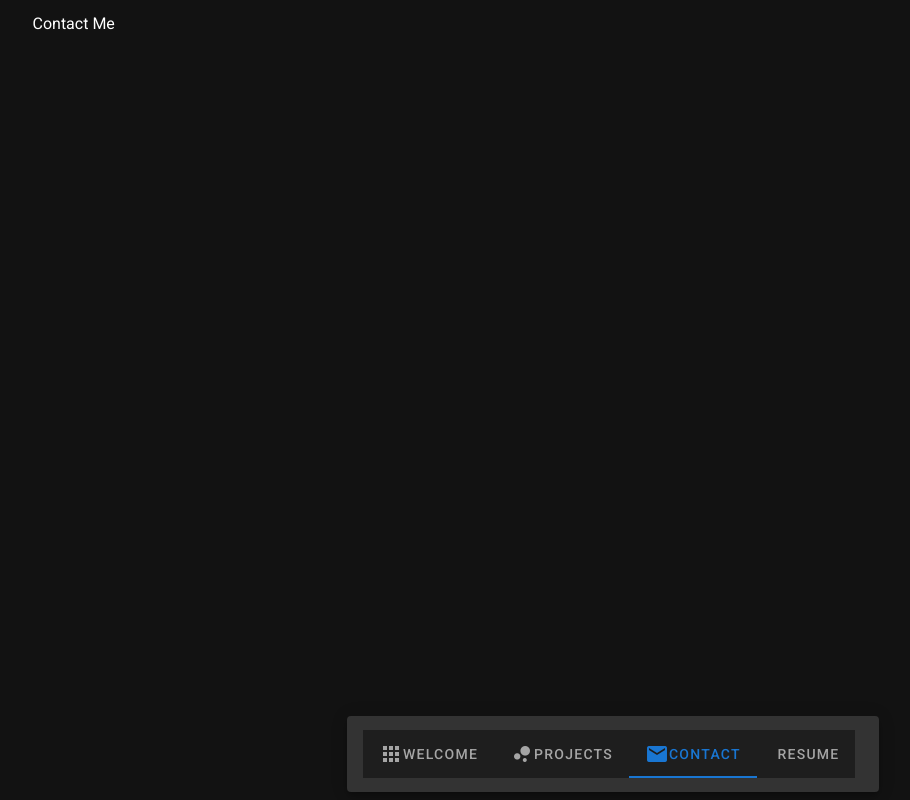
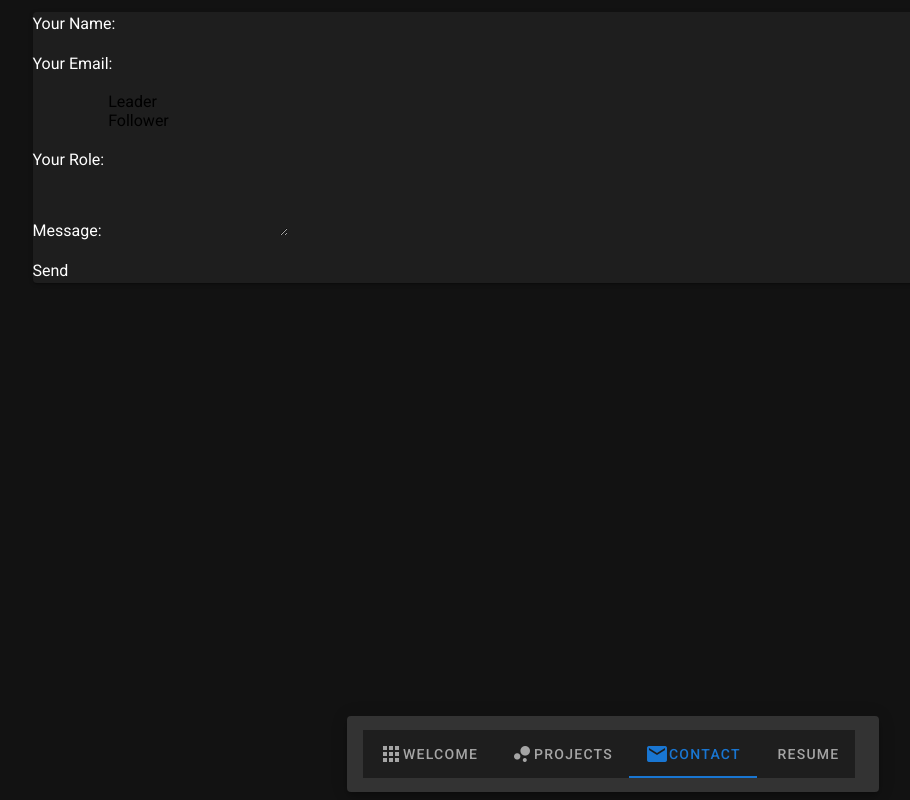
Before and after one commit to filrey/Nuxt-Applications, a Nuxt app: page /contact in a window 1280 px wide. Shown: the whole page, without its empty margins (27-937 px from the left). Built offline with nearby package versions, Linux system fonts and the light colour scheme.

Commit message:
added test contact form

```diff
--- a/pages/contact.vue
+++ b/pages/contact.vue
@@ -1,6 +1,30 @@
 <template>
   <div>
-    Contact Me
+    <v-card>
+      <form name="contact" method="POST" data-netlify="true">
+        <p>
+          <label>Your Name: <input type="text" name="name"/></label>
+        </p>
+        <p>
+          <label>Your Email: <input type="email" name="email"/></label>
+        </p>
+        <p>
+          <label
+            >Your Role:
+            <select name="role[]" multiple>
+              <option value="leader">Leader</option>
+              <option value="follower">Follower</option>
+            </select></label
+          >
+        </p>
+        <p>
+          <label>Message: <textarea name="message"></textarea></label>
+        </p>
+        <p>
+          <button type="submit">Send</button>
+        </p>
+      </form>
+    </v-card>
   </div>
 </template>
 <script>
```
Also changed, not shown: 5 other files (tests, documents, lock files or other folders).
